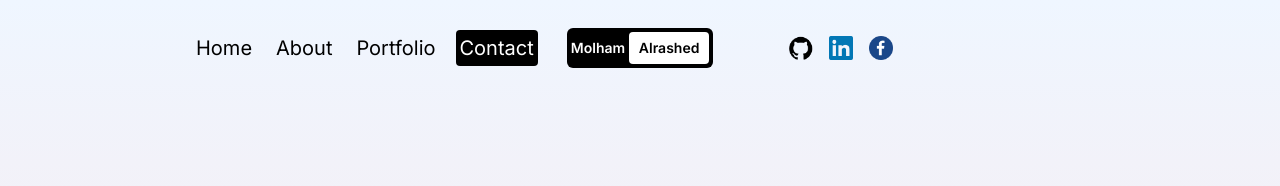
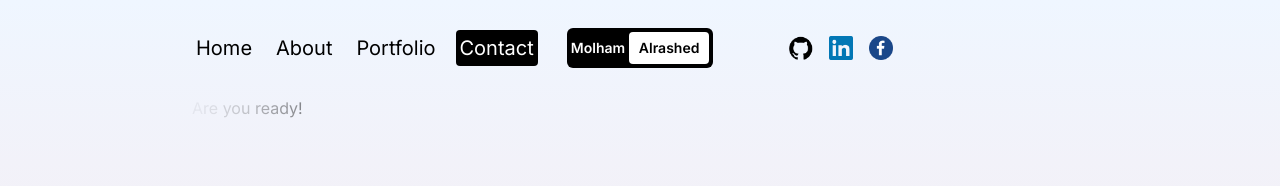
Before and after one commit to molhamalrashed/my-portfolio-, a Next.js app: page /contact in a window 1280 px wide. Shown: the top 186 px of the page. Built offline with nearby package versions, Linux system fonts and the light colour scheme.

Commit message:
animation

```diff
--- a/src/app/contact/page.jsx
+++ b/src/app/contact/page.jsx
@@ -1,10 +1,23 @@
 "use client";
 
 import {motion} from "framer-motion";
+
+const text = "Are you ready!"
 const ContactPage = () => {
 return (
     <motion.div className='h-full' initial={{y:"-200vh"}} animate={{y:"0%"}} transition={{duration:1}} >
-        <div className="h-full flex flex-col lg:flex-row px-4 sm:px-8 md:px-12 lg:px-20 xl:px-48"></div>
+        <div className="h-full flex flex-col lg:flex-row px-4 sm:px-8 md:px-12 lg:px-20 xl:px-48">
+        {/* Text Container */}
+        <div className="h-1/2 lg:h-full lg:w-1/2">
+        <motion.div>
+            {text.split("").map((letter,index)=>(
+                <motion.span key={index} initial={{opacity:1}} animate={{opacity:0}} transition={{duration:3, delay:index*0.1, repeat:Infinity}}>{letter}</motion.span>
+            ))}
+        </motion.div>
+        </div>
+        {/* Form Container */}
+        <div className="h-1/2 lg:h-full lg:w-1/2"></div>
+        </div>
     </motion.div>
 )
 }
```
